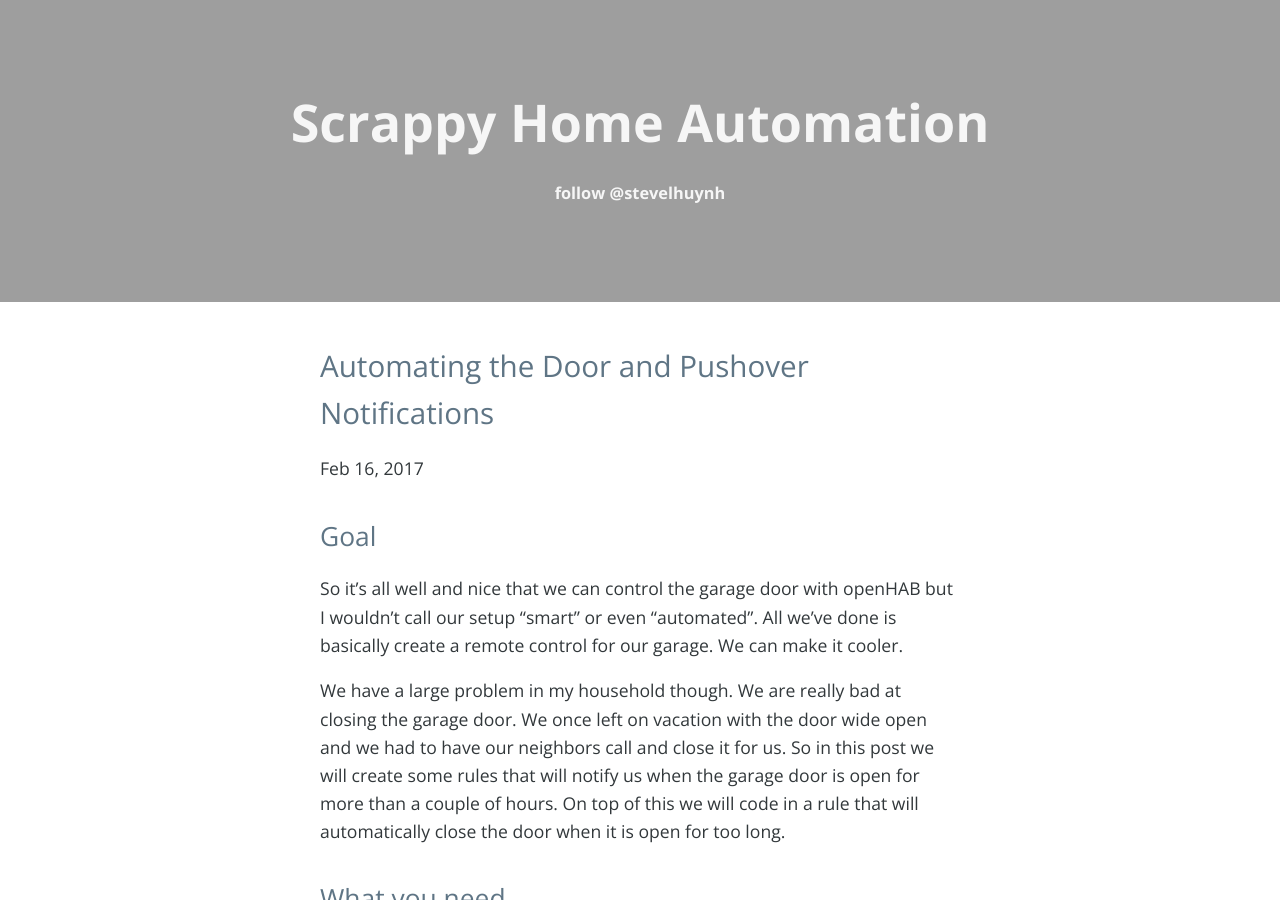
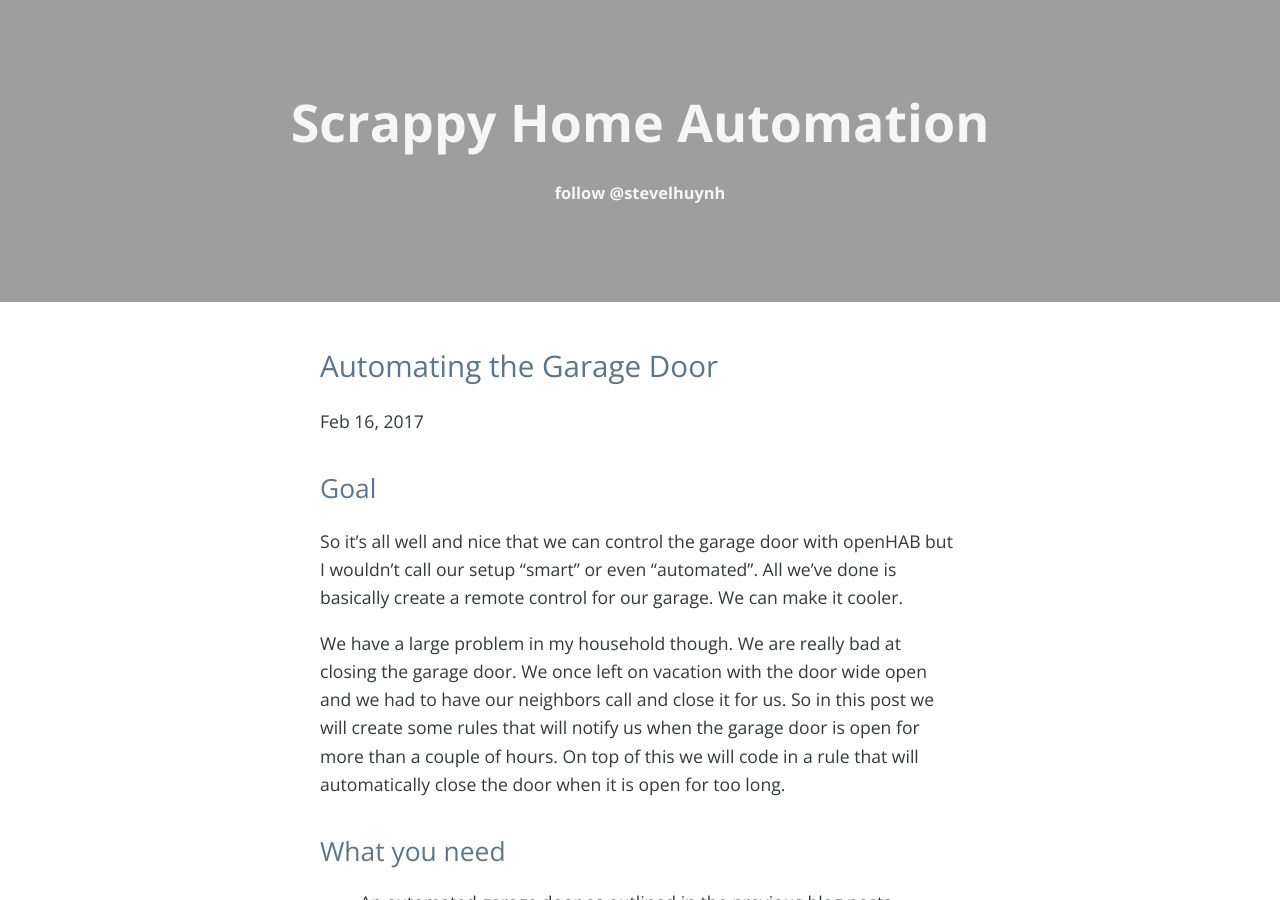
Before and after one commit to Kurlan/scrappy-home-automation, a Jekyll site: the page built from _posts/2017-02-16-pushover-notifications.md, in a window 1280 px wide and 900 px high. Built offline with Jekyll 4.4.1, drawn with Linux system fonts in a browser that asks for light colours; nearby versions of some CDN libraries; comment, search, counter and statistics services are not loaded.

Commit message:
Changing automation post title

```diff
--- a/_posts/2017-02-16-pushover-notifications.md
+++ b/_posts/2017-02-16-pushover-notifications.md
@@ -1,6 +1,6 @@
 ---
 layout: post
-title: "Automating the Door and Pushover Notifications"
+title: "Automating the Garage Door"
 date:   '2017-02-16'
 comments: true
 ---
```
